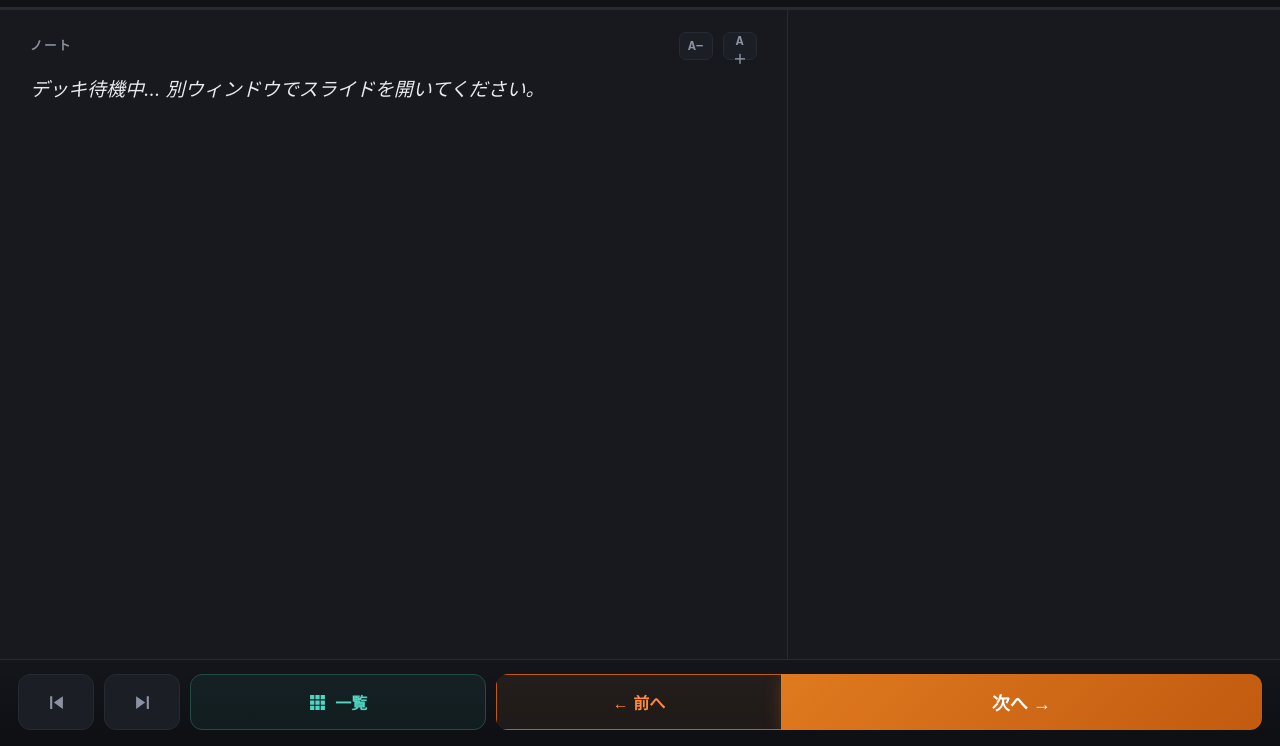
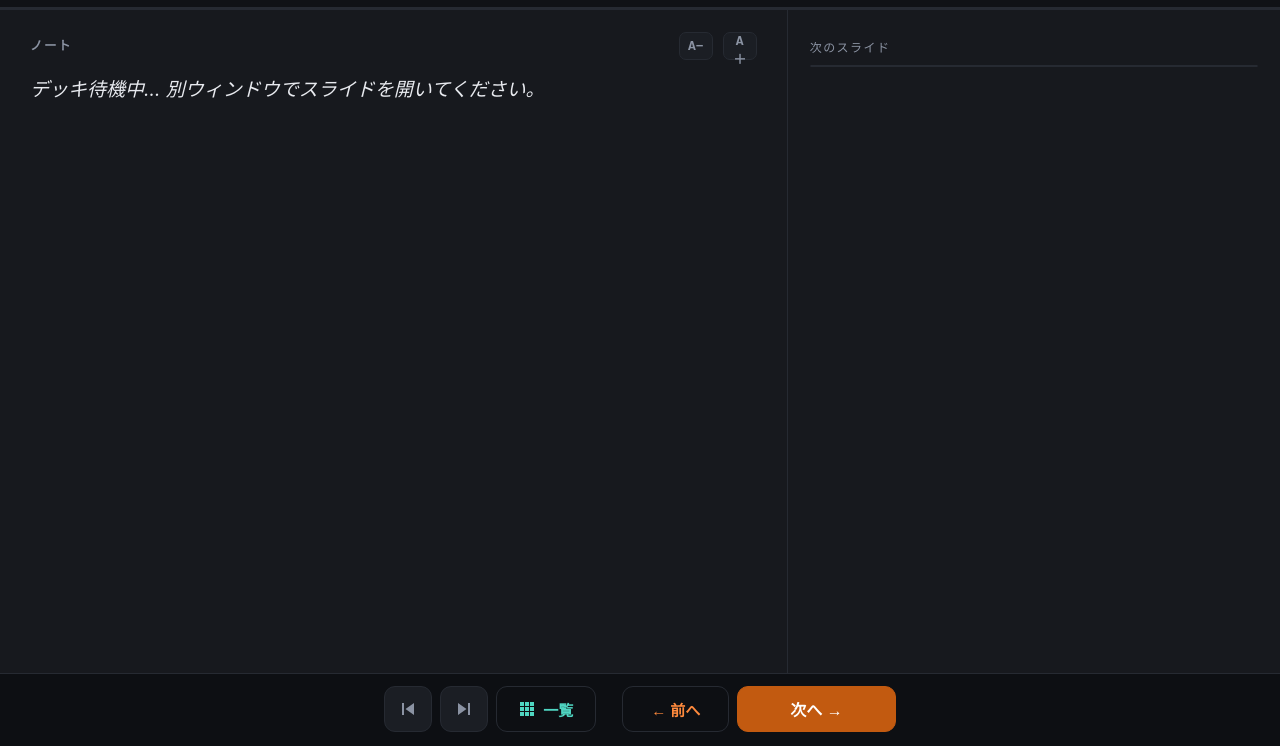
Before and after one commit to N283T/html-slide, a website: page template/presenter.html in a window 1280 px wide. Shown: the part 54-800 px from the top of the page. Drawn offline with Linux system fonts and the light colour scheme.

Commit message:
fix: de-clunk the presenter — centered control bar, next-slide preview
- controls no longer stretch: a centered, content-sized bar whose
  buttons keep the same hittable size at any window width; 次へ stays
  the single filled button at a sane width
- the empty right-top corner now earns its keep: a 次のスライド preview
  card rendered from the capture PNGs (placeholder with number/title
  when no capture, '最後のスライド' at the end)

```diff
--- a/core/presenter.js
+++ b/core/presenter.js
@@ -109,9 +109,38 @@
     el('notes').innerHTML = msg.notes || '<em>このスライドにノートはありません。</em>';
     const bar = document.querySelector('#progress > div');
     if (bar) bar.style.width = ((msg.index + 1) / msg.total * 100) + '%';
+    renderNextPreview(msg);
     renderList();
     markCurrentTile();
   };
+
+  /* ---- next-slide preview (uses capture PNGs like the overview) ---- */
+
+  const previewBust = '?t=' + Date.now();
+
+  function renderNextPreview(msg) {
+    const frame = document.getElementById('np-frame');
+    if (!frame) return;
+    frame.innerHTML = '';
+    const next = msg.index + 1;
+    if (next >= msg.total) {
+      const ph = document.createElement('div');
+      ph.className = 'np-ph';
+      ph.textContent = '— 最後のスライド —';
+      frame.appendChild(ph);
+      return;
+    }
+    const img = document.createElement('img');
+    img.src = 'slide-captures/slide-' + String(next + 1).padStart(2, '0') + '.png' + previewBust;
+    img.alt = '';
+    img.addEventListener('error', function () {
+      const ph = document.createElement('div');
+      ph.className = 'np-ph';
+      ph.textContent = (next + 1) + ' · ' + (msg.nextTitle || '');
+      img.replaceWith(ph);
+    });
+    frame.appendChild(img);
+  }
 
   /* ---- notes font size (persisted) ---- */
 
--- a/template/presenter.html
+++ b/template/presenter.html
@@ -111,74 +111,91 @@
   }
   kbd { background: #262a32; border-radius: 4px; padding: 1px 6px; font-size: 12px; }
 
-  /* ---- control row ----
-   * Equal-height row, found by position at a lectern. 次へ is the one
-   * filled button — the one pressed most — with 前へ joined to it as
-   * an outlined pair. Utility buttons sit left, quieter. */
+  /* ---- control bar ----
+   * A centered, content-sized bar: buttons keep a hittable fixed size
+   * at any window width instead of stretching into slabs. 次へ is the
+   * one filled button; everything else stays quiet. */
   footer.controls {
     grid-column: 1 / -1;
     display: flex;
-    align-items: stretch;
-    gap: 10px;
-    padding: 14px 18px 16px;
-    background: linear-gradient(180deg, #14161b, #0d0f13);
+    justify-content: center;
+    align-items: center;
+    gap: 8px;
+    padding: 12px 18px 14px;
+    background: #0d0f13;
     border-top: 1px solid var(--line);
   }
   .controls button {
     display: flex;
     align-items: center;
     justify-content: center;
-    gap: 9px;
+    gap: 8px;
+    height: 46px;
     border: 1px solid var(--line);
-    border-radius: 12px;
+    border-radius: 11px;
     background: var(--panel-2);
     color: var(--fg);
-    font-size: 16px;
+    font-size: 15px;
     font-weight: 600;
     cursor: pointer;
-    padding: 15px 0;
     transition: transform 0.1s ease, background 0.15s ease, border-color 0.15s ease;
   }
-  .controls button:active { transform: scale(0.97); }
-  .controls svg { width: 17px; height: 17px; fill: currentColor; flex: none; }
+  .controls button:active { transform: scale(0.96); }
+  .controls svg { width: 16px; height: 16px; fill: currentColor; flex: none; }
 
-  .controls .jump { flex: 0 0 76px; color: var(--muted); }
+  .controls .jump { width: 48px; color: var(--muted); }
   .controls .jump:hover { color: var(--fg); border-color: #3a4050; }
 
   .controls #btn-overview {
-    flex: 1;
+    padding: 0 22px;
     color: var(--teal);
-    border-color: #234b44;
-    background: rgba(79, 214, 194, 0.06);
+    background: transparent;
+    border-color: var(--line);
+    margin-right: 18px;
   }
   .controls #btn-overview:hover { border-color: var(--teal); }
-  .controls #btn-overview.is-on { background: rgba(79, 214, 194, 0.16); border-color: var(--teal); }
+  .controls #btn-overview.is-on { background: rgba(79, 214, 194, 0.12); border-color: var(--teal); }
 
-  .controls .pair {
-    flex: 2.6;
+  .controls #btn-prev {
+    padding: 0 28px;
+    color: var(--accent);
+    background: transparent;
+  }
+  .controls #btn-prev:hover { border-color: var(--accent-deep); background: rgba(255, 138, 61, 0.06); }
+  .controls #btn-next {
+    padding: 0 52px;
+    font-size: 16px;
+    border-color: var(--accent-deep);
+    background: var(--accent-deep);
+    color: #fff;
+  }
+  .controls #btn-next:hover { background: #d96f1a; border-color: #d96f1a; }
+
+  /* ---- next-slide preview ---- */
+  #next-preview { padding: 16px 22px 6px; }
+  #next-preview .np-label {
+    font-size: 12px;
+    letter-spacing: 0.12em;
+    color: var(--muted);
+    margin-bottom: 8px;
+  }
+  #np-frame {
+    border: 1px solid var(--line);
+    border-radius: 10px;
+    overflow: hidden;
+    background: var(--panel-2);
+  }
+  #np-frame img { display: block; width: 100%; aspect-ratio: 16/9; object-fit: cover; }
+  #np-frame .np-ph {
     display: flex;
-    gap: 0;
-    border-radius: 12px;
-    overflow: hidden;
+    align-items: center;
+    justify-content: center;
+    aspect-ratio: 16/9;
+    color: var(--muted);
+    font-size: 14px;
+    padding: 0 16px;
+    text-align: center;
   }
-  .controls .pair button { border-radius: 0; }
-  .controls #btn-prev {
-    flex: 1;
-    color: var(--accent);
-    border: 1px solid var(--accent-deep);
-    border-right: none;
-    background: rgba(255, 138, 61, 0.07);
-  }
-  .controls #btn-prev:hover { background: rgba(255, 138, 61, 0.15); }
-  .controls #btn-next {
-    flex: 1.7;
-    font-size: 18px;
-    border: none;
-    background: linear-gradient(135deg, #e07a1f, var(--accent-deep));
-    color: #fff;
-    box-shadow: 0 4px 18px rgba(224, 122, 31, 0.25);
-  }
-  .controls #btn-next:hover { filter: brightness(1.1); }
 
   /* ---- slide overview overlay ---- */
   #overview {
@@ -243,7 +260,13 @@
   </div>
   <div id="notes"><em>デッキ待機中… 別ウィンドウでスライドを開いてください。</em></div>
 </main>
-<nav><ul id="list"></ul></nav>
+<nav>
+  <div id="next-preview">
+    <div class="np-label">次のスライド</div>
+    <div id="np-frame"></div>
+  </div>
+  <ul id="list"></ul>
+</nav>
 <footer class="controls">
   <button id="btn-first" class="jump" title="先頭へ (Home)">
     <svg viewBox="0 0 16 16"><path d="M2 2h2v12H2zM14 2v12L5.5 8z"/></svg>
@@ -255,10 +278,8 @@
     <svg viewBox="0 0 16 16"><path d="M1 1h4v4H1zM6 1h4v4H6zM11 1h4v4h-4zM1 6h4v4H1zM6 6h4v4H6zM11 6h4v4h-4zM1 11h4v4H1zM6 11h4v4H6zM11 11h4v4h-4z"/></svg>
     一覧
   </button>
-  <div class="pair">
-    <button id="btn-prev" title="前へ (←)">← 前へ</button>
-    <button id="btn-next" title="次へ (→ / Space)">次へ →</button>
-  </div>
+  <button id="btn-prev" title="前へ (←)">← 前へ</button>
+  <button id="btn-next" title="次へ (→ / Space)">次へ →</button>
 </footer>
 <div id="overview" hidden>
   <p class="ov-hint">クリックでそのスライドへ。画像は <code>html-slide capture</code> の出力（slide-captures/）を使い、無ければ番号タイルで代用します。<kbd>o</kbd> / <kbd>Esc</kbd> で閉じる</p>
```
